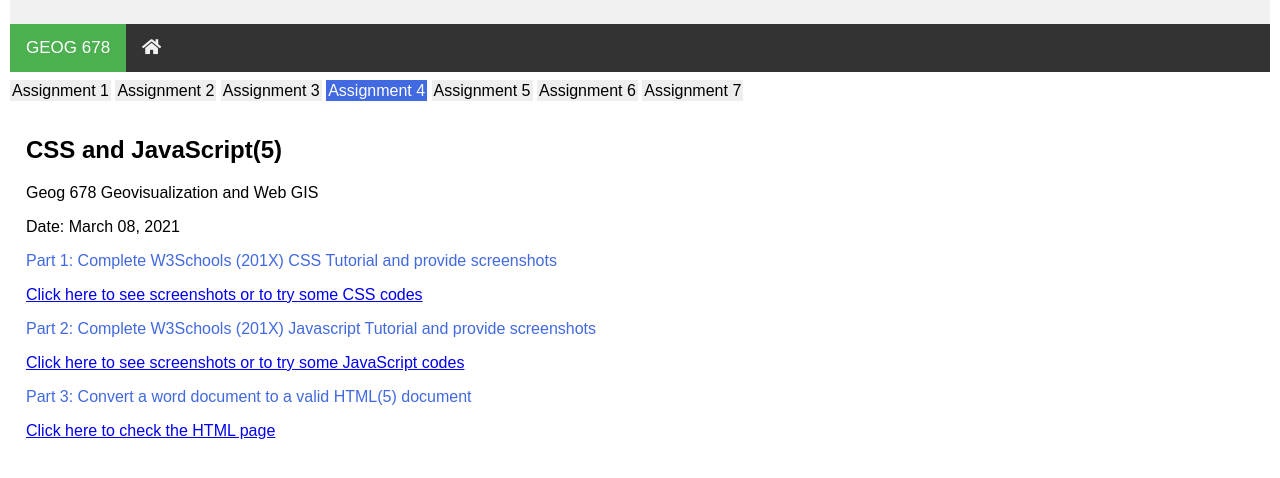
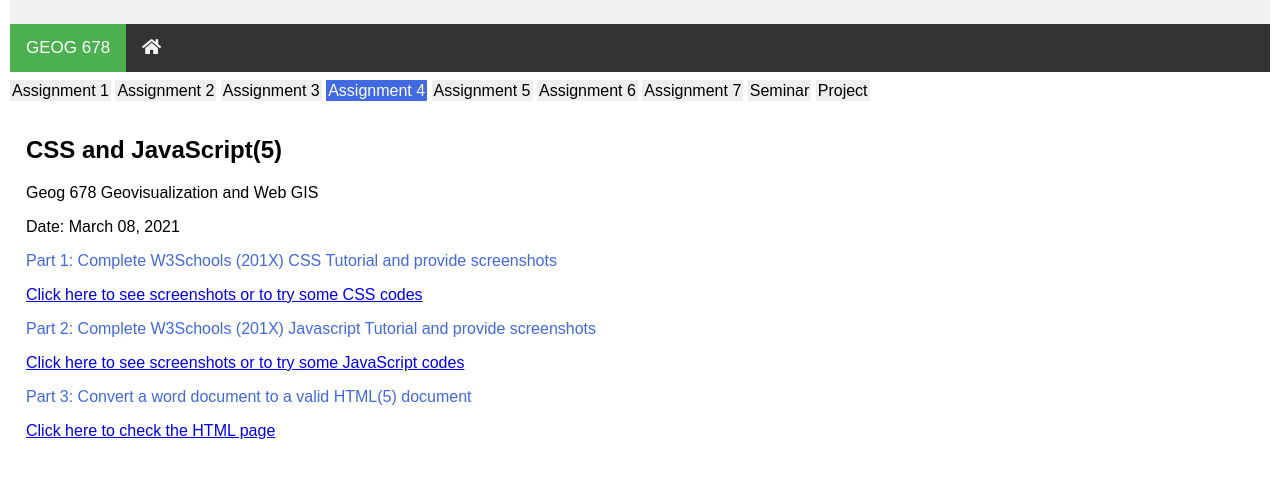
Before and after one commit to truptilk/emugis, a plain HTML site: page links/Assignment4.html in a window 1280 px wide. Shown: the part 124-602 px from the top of the page. Drawn offline with Linux system fonts and the light colour scheme.

Commit message:
Update Assignment4.html

```diff
--- a/links/Assignment4.html
+++ b/links/Assignment4.html
@@ -117,6 +117,8 @@ function myFunction() {
   <a href="Assignment5.html">Assignment 5</a>
   <a href="Assignment6.html">Assignment 6</a>
   <a href="Assignment7.html">Assignment 7</a>
+  <a href="seminar.html">Seminar</a>
+  <a href="project.html">Project</a>
 </div>
 
 <div class="content">
```
